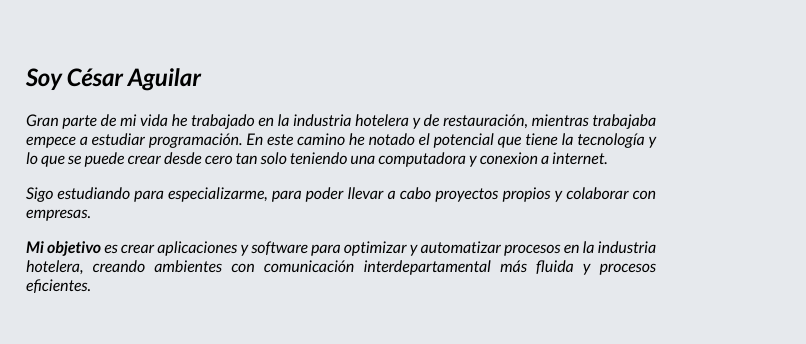
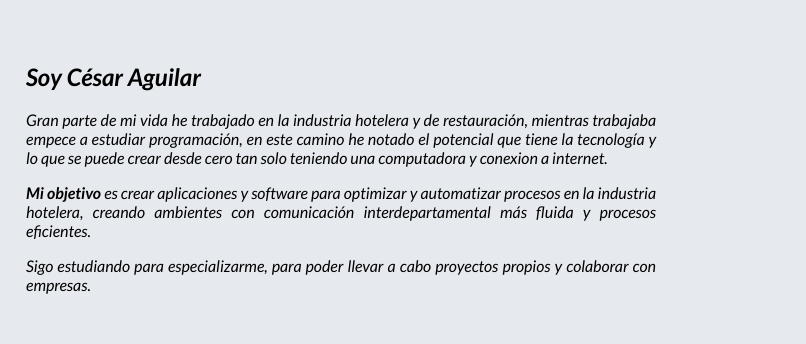
Before and after one commit to cesanagu/desweb, a plain HTML site: page perfil.html in a window 1280 px wide. Shown: the part 229-573 px from the top of the page, 474-1280 px from the left. Drawn offline with Linux system fonts and the light colour scheme.

Commit message:
Cambios de text |perfil

```diff
--- a/perfil.html
+++ b/perfil.html
@@ -44,11 +44,12 @@
         <div>
           <h2>Soy César Aguilar</h2>
           <p>Gran parte de mi vida he trabajado en la industria hotelera y de restauración,
-          mientras trabajaba empece a estudiar programación. En este camino he notado el potencial que tiene la tecnología
+          mientras trabajaba empece a estudiar programación, en este camino he notado el potencial que tiene la tecnología
          y lo que se puede crear desde cero tan solo teniendo una computadora y conexion a internet.</p>
-         <p>Sigo estudiando para especializarme, para poder llevar a cabo proyectos propios y colaborar con empresas.</p>
          <p><strong>Mi objetivo</strong> es crear aplicaciones y software para optimizar y automatizar procesos
          en la industria hotelera, creando ambientes con comunicación interdepartamental más fluida y procesos eficientes.</p>
+         <p>Sigo estudiando para especializarme, para poder llevar a cabo proyectos propios y colaborar con empresas.</p>
+
         </div>
       </div>
     </section>
```
